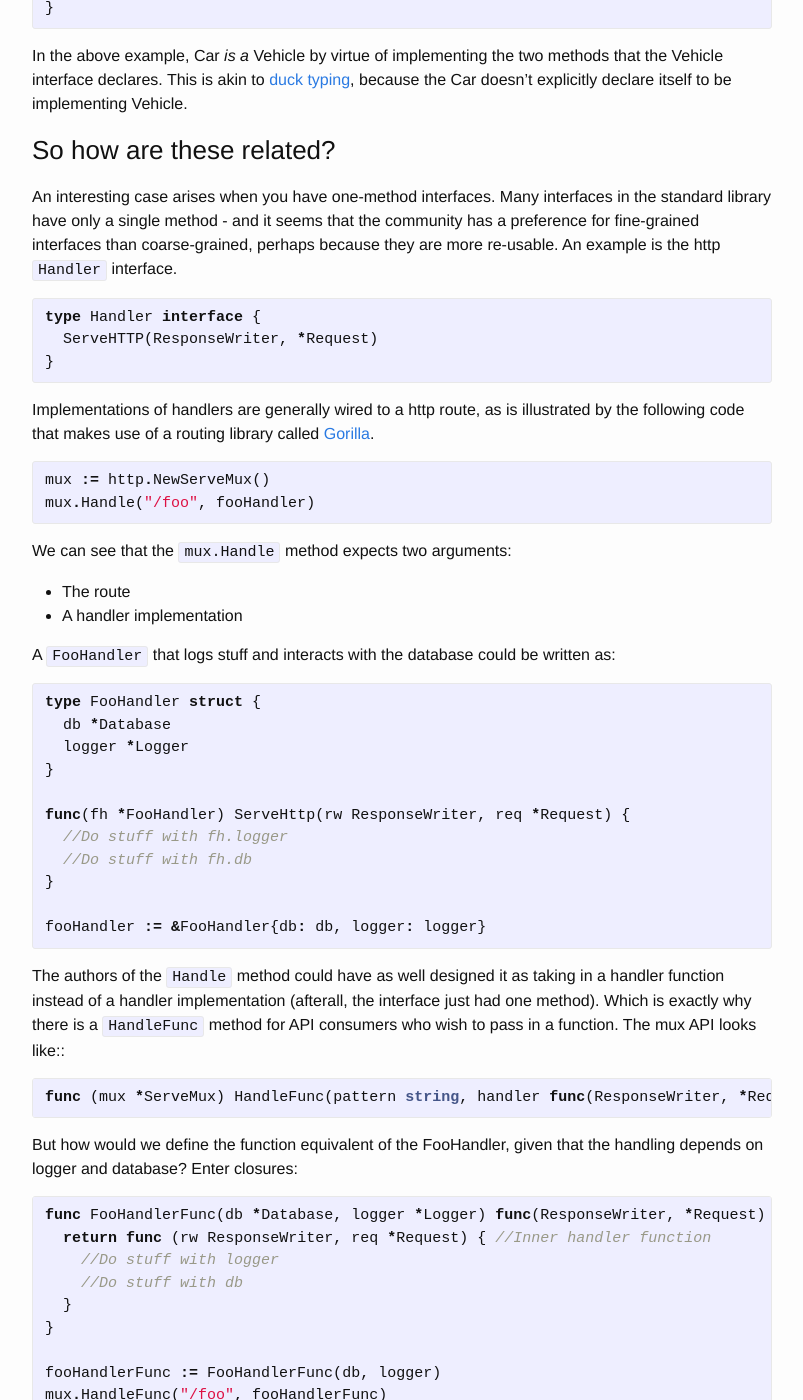
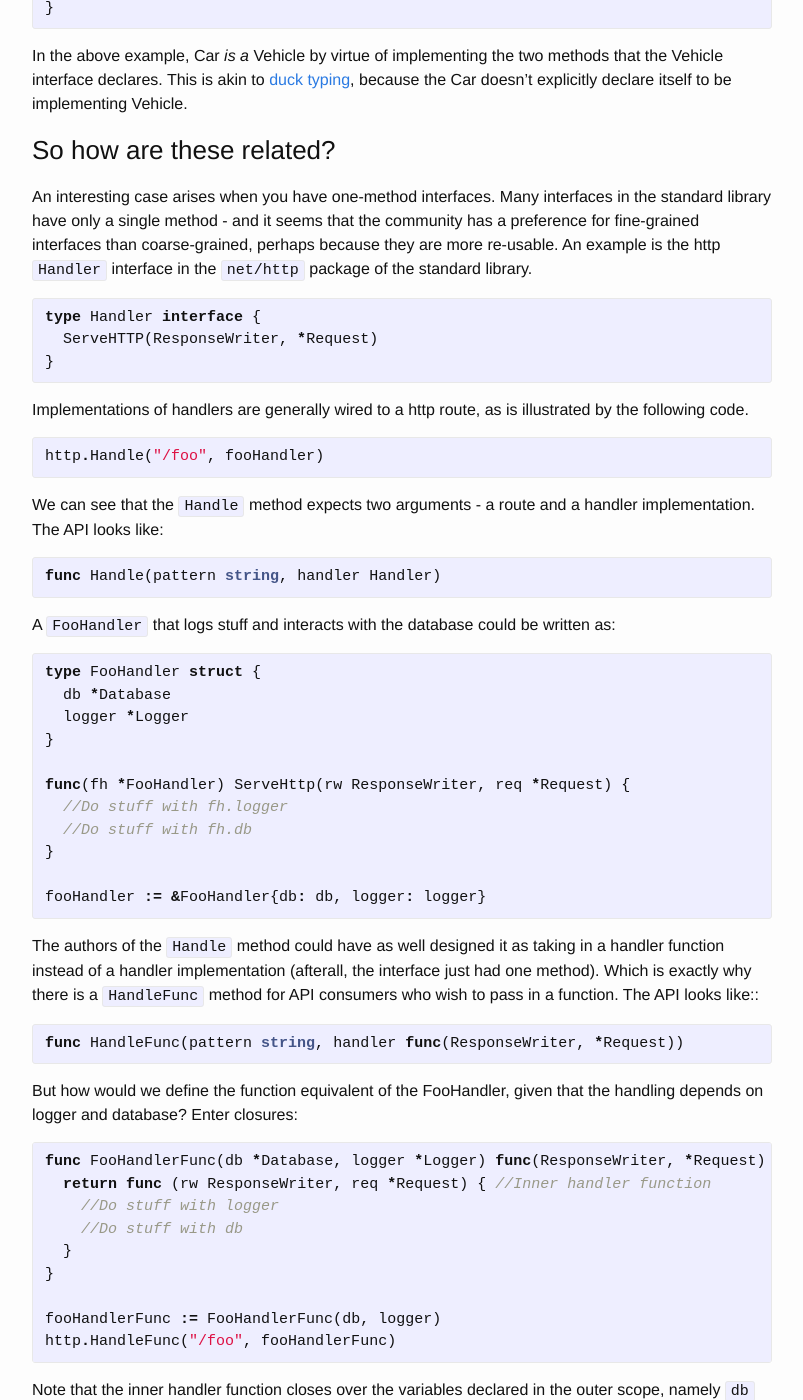
Before and after one commit to aquaraga/aquaraga.github.io, a Jekyll site: the page built from _posts/2016-11-19-golang-interfaces-vs-functions.markdown, in a window 1280 px wide and 1400 px high, scrolled down 1356 px. Shown: the whole window, without its empty margins (238-1041 px from the left). Built offline with Jekyll 4.4.1, drawn with Linux system fonts in a browser that asks for light colours; comment, search, counter and statistics services are not loaded.

Commit message:
Use http standard library examples instead of gorilla mux

```diff
--- a/_posts/2016-11-19-golang-interfaces-vs-functions.markdown
+++ b/_posts/2016-11-19-golang-interfaces-vs-functions.markdown
@@ -58,7 +58,7 @@ In the above example, Car *is a* Vehicle by virtue of implementing the two metho
 
 ### So how are these related? ###
 
-An interesting case arises when you have one-method interfaces. Many interfaces in the standard library have only a single method - and it seems that the community has a preference for fine-grained interfaces than coarse-grained, perhaps because they are more re-usable. An example is the http `Handler` interface.
+An interesting case arises when you have one-method interfaces. Many interfaces in the standard library have only a single method - and it seems that the community has a preference for fine-grained interfaces than coarse-grained, perhaps because they are more re-usable. An example is the http `Handler` interface in the `net/http` package of the standard library.
 
 {% highlight go %}
 type Handler interface {
@@ -66,17 +66,17 @@ type Handler interface {
 }
 {% endhighlight %}
 
-Implementations of handlers are generally wired to a http route, as is illustrated by the following code that makes use of a routing library called [Gorilla][gorilla-mux].
+Implementations of handlers are generally wired to a http route, as is illustrated by the following code.
 
 {% highlight go %}
-mux := http.NewServeMux()
-mux.Handle("/foo", fooHandler)
+http.Handle("/foo", fooHandler)
 {% endhighlight %}
 
-We can see that the `mux.Handle` method expects two arguments:
+We can see that the `Handle` method expects two arguments - a route and a handler implementation. The API looks like:
 
-  * The route
-  * A handler implementation
+{% highlight go %}
+func Handle(pattern string, handler Handler)
+{% endhighlight %}
 
 A `FooHandler` that logs stuff and interacts with the database could be written as:
 
@@ -94,10 +94,10 @@ func(fh *FooHandler) ServeHttp(rw ResponseWriter, req *Request) {
 fooHandler := &FooHandler{db: db, logger: logger}
 {% endhighlight %}
 
-The authors of the `Handle` method could have as well designed it as taking in a handler function instead of a handler implementation (afterall, the interface just had one method). Which is exactly why there is a `HandleFunc` method for API consumers who wish to pass in a function. The mux API looks like::
+The authors of the `Handle` method could have as well designed it as taking in a handler function instead of a handler implementation (afterall, the interface just had one method). Which is exactly why there is a `HandleFunc` method for API consumers who wish to pass in a function. The API looks like::
 
 {% highlight go %}
-func (mux *ServeMux) HandleFunc(pattern string, handler func(ResponseWriter, *Request))
+func HandleFunc(pattern string, handler func(ResponseWriter, *Request))
 {% endhighlight %}
 
 But how would we define the function equivalent of the FooHandler, given that the handling depends on logger and database?
@@ -112,7 +112,7 @@ func FooHandlerFunc(db *Database, logger *Logger) func(ResponseWriter, *Request)
 }
 
 fooHandlerFunc := FooHandlerFunc(db, logger)
-mux.HandleFunc("/foo", fooHandlerFunc)
+http.HandleFunc("/foo", fooHandlerFunc)
 {% endhighlight %}
 
 Note that the inner handler function closes over the variables declared in the outer scope, namely `db` and `logger`.
@@ -132,4 +132,3 @@ Note that the inner handler function closes over the variables declared in the o
 
 [duck-typing]: http://stackoverflow.com/questions/4205130/what-is-duck-typing
 [my-blog-on-closures]: http://aquaraga.github.io/functional-programming/javascript/2015/11/18/currying.html
-[gorilla-mux]: https://github.com/gorilla/mux
```
